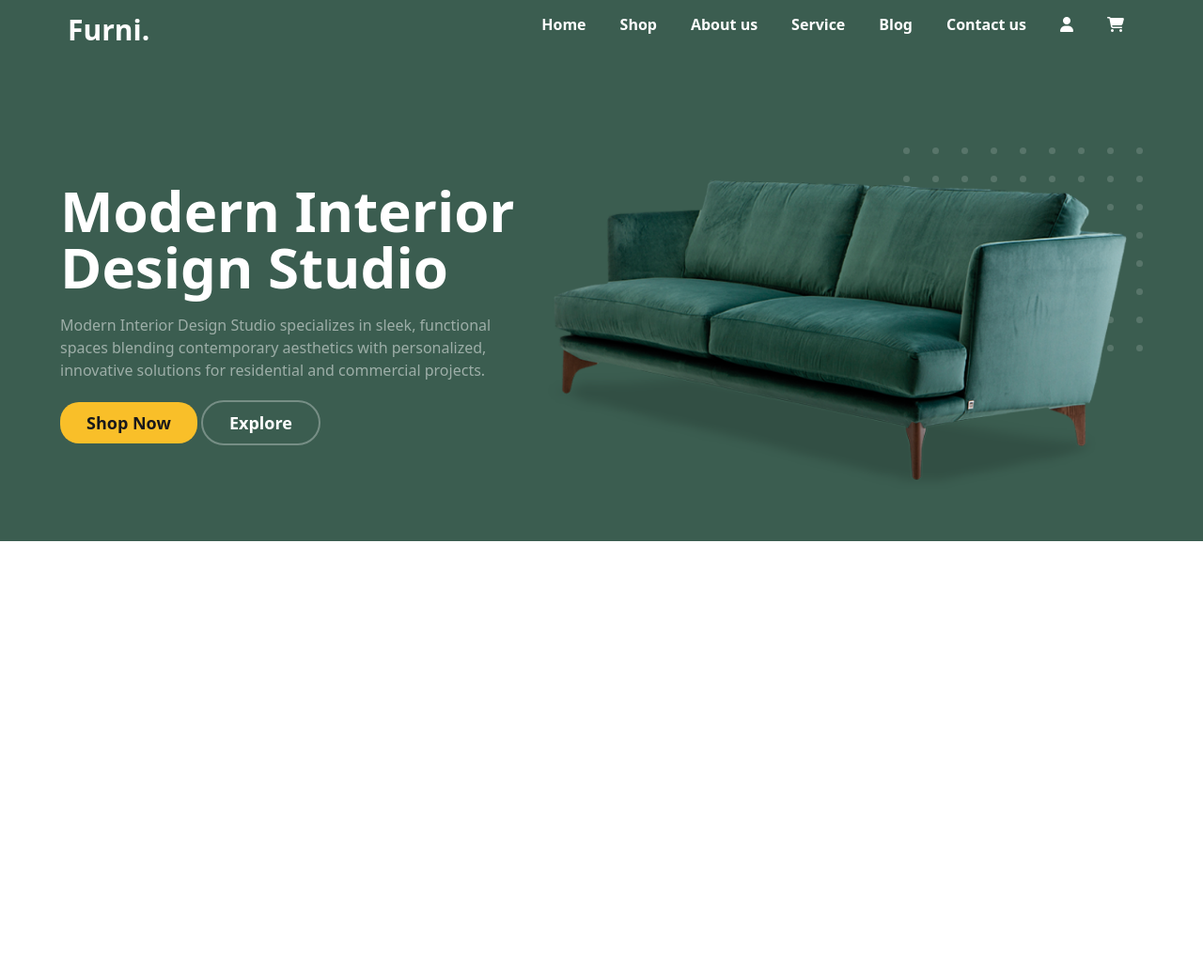
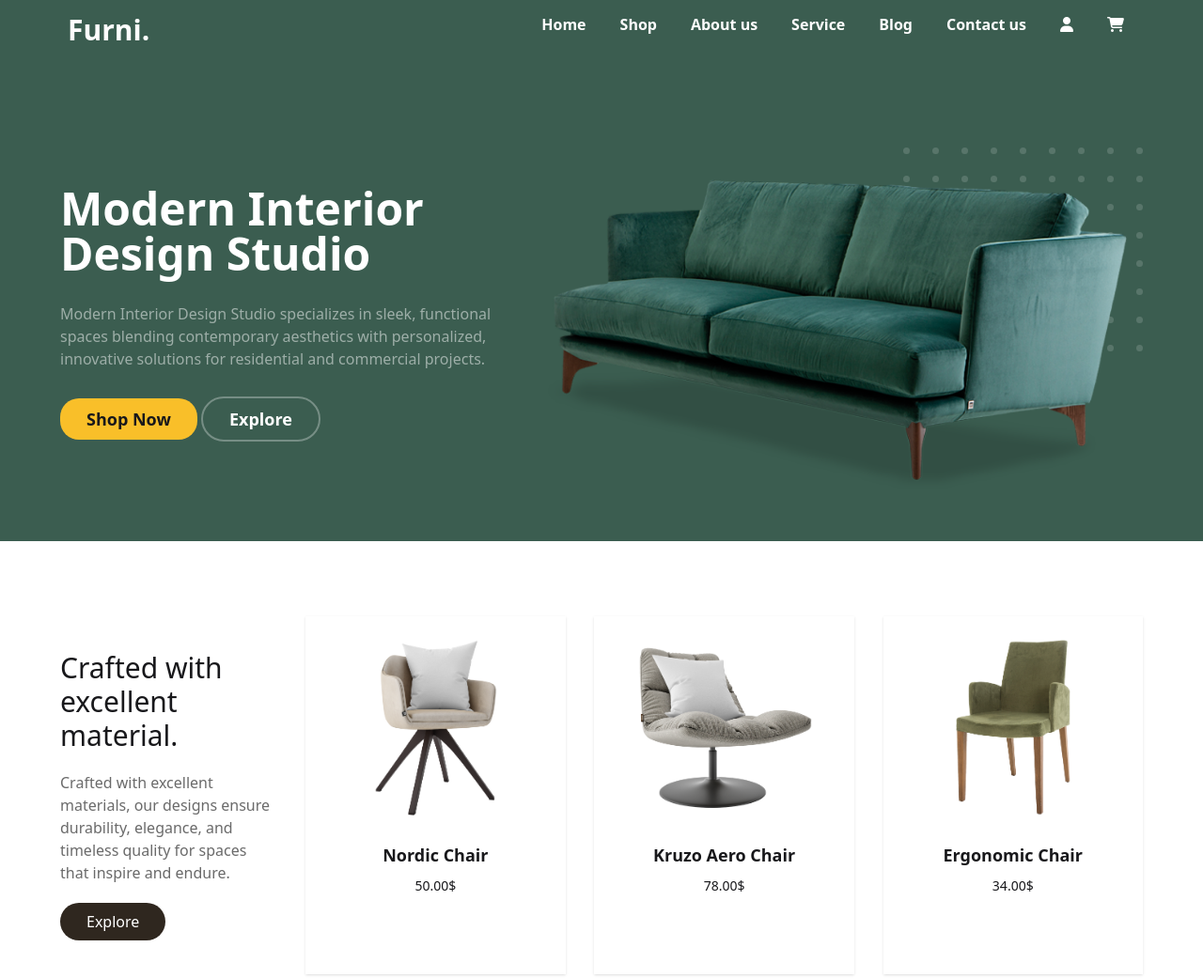
Before and after one commit to rashedahmed0/furni, a plain HTML site: page index.html in a window 1280 px wide. Shown: the whole page at 94% size. Before the commit the page ends 800 px from the top, so only its background shows below. Drawn offline with nearby package versions, Linux system fonts and the light colour scheme.

Commit message:
crafted seciton

```diff
--- a/index.html
+++ b/index.html
@@ -22,6 +22,7 @@
         header ul li a::after {
             content: "";
             position: absolute;
+            /* background-color: #0000002d; */
             background-color: #ef850c;
             width: 0;
             /* Start with no width */
@@ -36,6 +37,20 @@
             width: 100%;
             /* Expand to full width on hover */
         }
+
+        .product-card {}
+
+        .product-card button {
+            background: white;
+        }
+
+        .product-card:hover button {
+            background: #000;
+            transform: translateY(45px);
+            transition: 0.4s;
+        }
+
+        /*  */
     </style>
 
 
@@ -93,8 +108,8 @@
         <div class="flex w-[90%] mx-auto justify-between items-center flex-col lg:flex-row bg-bottom">
             <!-- banner text -->
             <div class="basis-[45%]">
-                <h1 class="lg:text-6xl text-4xl font-bold text-white ">Modern Interior Design Studio</h1>
-                <p class="text-[#ffffff80] my-5">Modern Interior Design Studio specializes in sleek, functional spaces
+                <h1 class="lg:text-5xl text-4xl font-bold text-white ">Modern Interior Design Studio</h1>
+                <p class="text-[#ffffff80] my-7">Modern Interior Design Studio specializes in sleek, functional spaces
                     blending
                     contemporary
                     aesthetics with personalized, innovative solutions for residential and commercial projects.</p>
@@ -112,6 +127,68 @@
             </div>
         </div>
     </section>
+    <!-- craft section -->
+    <section class="craft my-20 w-[90%] mx-auto">
+        <div class="flex justify-between items-center">
+            <div class="basis-[20%]">
+                <h1 class="text-3xl font-normal ">Crafted with excellent material.</h1>
+                <p class="text-[#6a6a6a] my-5">Crafted with excellent materials, our designs ensure durability,
+                    elegance, and
+                    timeless
+                    quality for spaces that inspire and endure.</p>
+                <button class="px-7 py-2 text-white bg-[#2f271f] hover:bg-black rounded-[30px]"
+                    style="transition: 0.3s;">Explore </button>
+            </div>
+            <div class="basis-[24%] ">
+                <div class="product-card bg-base-100  shadow-sm">
+                    <figure class="px-10 pt-5">
+                        <img src="./images/product-1.png" alt="" class="rounded-xl" />
+                    </figure>
+                    <div class="card-body items-center text-center">
+                        <h2 class="card-title">Nordic Chair</h2>
+                        <p><span>50.00</span>$</p>
+
+                        <div class="card-actions mt-3">
+                            <button
+                                class="flex justify-center items-center h-10 w-10 rounded-full text-3xl bg-[#2f271f] text-white">+</button>
+                        </div>
+                    </div>
+                </div>
+            </div>
+            <div class="basis-[24%] ">
+                <div class="product-card bg-base-100  shadow-sm">
+                    <figure class="px-10 pt-5">
+                        <img src="./images/product-2.png" alt="" class="rounded-xl" />
+                    </figure>
+                    <div class="card-body items-center text-center">
+                        <h2 class="card-title">Kruzo Aero Chair</h2>
+                        <p><span>78.00</span>$</p>
+
+                        <div class="card-actions mt-3">
+                            <button
+                                class="flex justify-center items-center h-10 w-10 rounded-full text-3xl bg-[#2f271f] text-white">+</button>
+                        </div>
+                    </div>
+                </div>
+            </div>
+            <div class="basis-[24%] ">
+                <div class="product-card bg-base-100  shadow-sm">
+                    <figure class="px-10 pt-5">
+                        <img src="./images/product-3.png" alt="" class="rounded-xl" />
+                    </figure>
+                    <div class="card-body items-center text-center">
+                        <h2 class="card-title">Ergonomic Chair</h2>
+                        <p><span>34.00</span>$</p>
+
+                        <div class="card-actions mt-3">
+                            <button
+                                class="flex justify-center items-center h-10 w-10 rounded-full text-3xl bg-[#2f271f] text-white">+</button>
+                        </div>
+                    </div>
+                </div>
+            </div>
+        </div>
+    </section>
 </body>
 
 </html>
```
